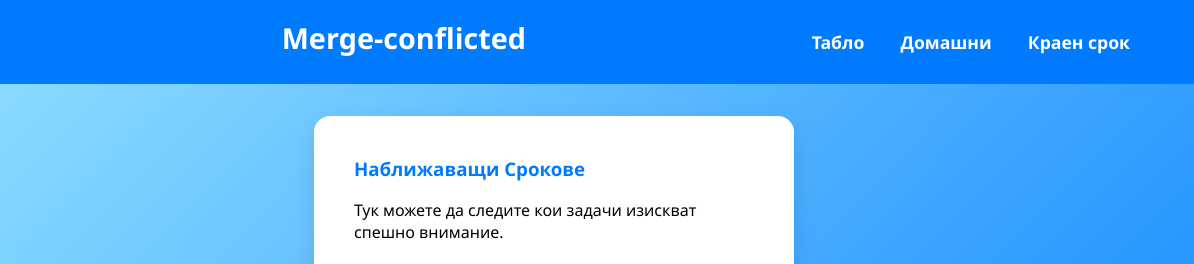
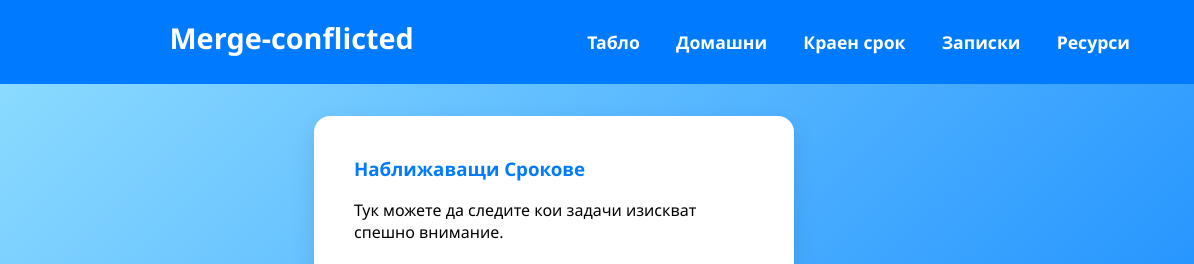
Before and after one commit to IT-8-TUES/8B-25-26-Merge-conflicted, a plain HTML site: page Anna Watzin/deadlines.html in a window 1280 px wide. Shown: the top 264 px of the page, 86-1280 px from the left. Drawn offline with Linux system fonts and the light colour scheme.

Commit message:
Connecting html files A&KN

```diff
--- a/Anna Watzin/deadlines.html
+++ b/Anna Watzin/deadlines.html
@@ -13,6 +13,8 @@
                 <a href="../Karin-Alison Todorova/dashboard.html">Табло</a>
                 <a href="homework.html">Домашни</a>
                 <a href="deadlines.html">Краен срок</a>
+                <a href="../Kaloyan Nikolov/notes.html">Записки</a>
+                <a href="../Kaloyan Nikolov/resources.html">Ресурси</a>
             </nav>
         </header>
 
```
Also changed, not shown: Anna Watzin/homework.html (+2 -0 lines).
